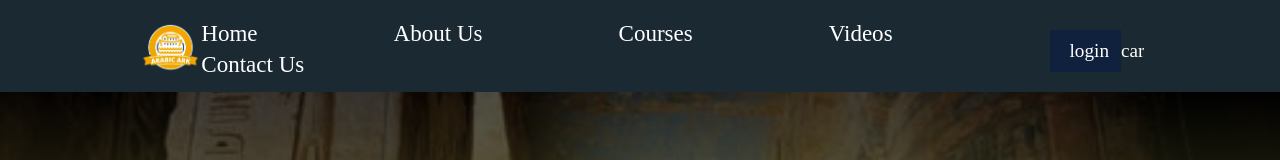
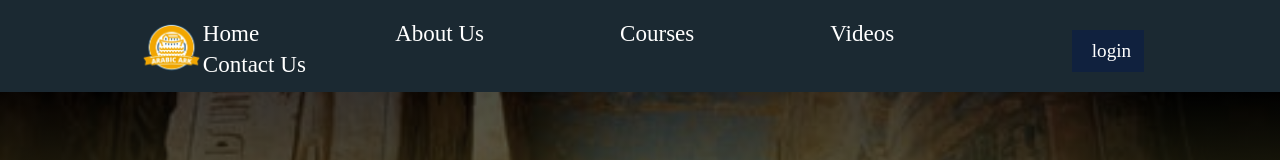
Before and after one commit to ElenaBarlow/first-website-design, a plain HTML site: page contactus.html in a window 1280 px wide. Shown: the top 160 px of the page. Drawn offline with nearby package versions, Linux system fonts and the light colour scheme.

Commit message:
cart removed

```diff
--- a/contactus.html
+++ b/contactus.html
@@ -62,8 +62,6 @@
 
           </div>
         </div>
-
-        <a href="/">cart</i></a>
       </nav>
   </header>
 
```
